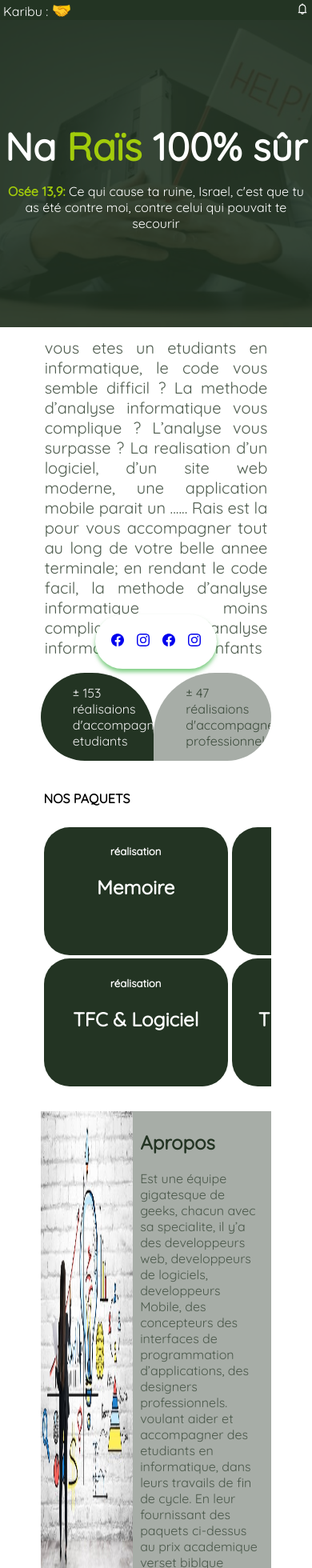
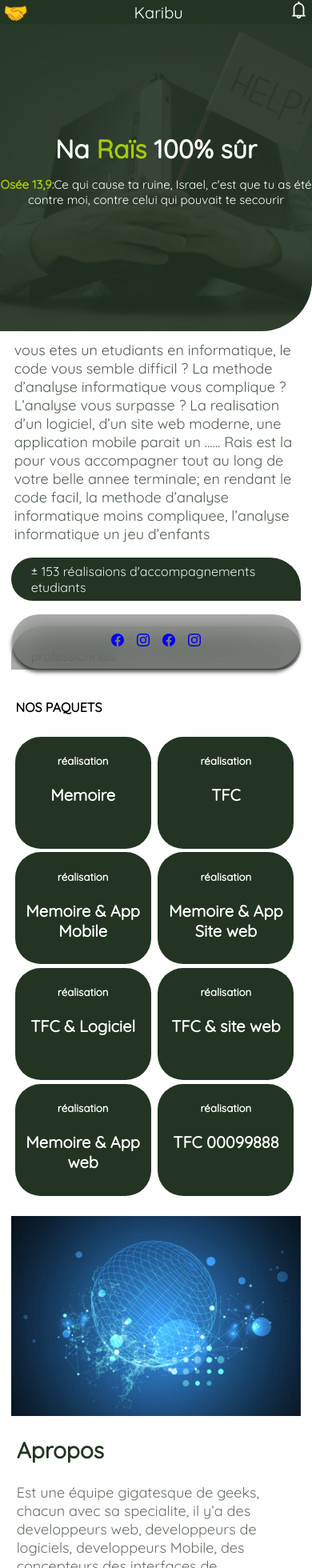
Before and after one commit to yavchris07/rais, a React (Create React App) app: page / in a window 390 px wide. Shown: the top 1960 px of the page at 80% size. Built offline with nearby package versions, Linux system fonts and the light colour scheme.

Commit message:
commit on 21st

```diff
--- a/src/components/about.js
+++ b/src/components/about.js
@@ -1,6 +1,6 @@
 import React from 'react'
 import './global.scss'
-import team from '../assets/team.JPG'
+import team from '../assets/t.jpg'
 
 export default function About() {
     return (
@@ -11,7 +11,6 @@ export default function About() {
                 <p>
                     Est une équipe gigatesque de geeks, chacun avec sa specialite, il y’a des developpeurs web, developpeurs de logiciels, developpeurs Mobile, des concepteurs des interfaces de programmation d’applications, des designers professionnels.
                     voulant aider  et accompagner des etudiants en informatique, dans leurs travails de fin de cycle. En leur fournissant des paquets ci-dessus au prix academique
-                    verset biblque
                 </p>
             </div>
         </section>
--- a/src/components/banner.js
+++ b/src/components/banner.js
@@ -7,7 +7,10 @@ export default function Banner() {
         <section id='banner'>
             <div>
                 <h2>Na <span>Raïs</span> 100% sûr </h2>
-                <p><span>Osée 13,9:</span> Ce qui cause ta ruine, Israel, c'est que tu as été contre moi, contre celui qui pouvait te secourir</p>
+                <p>
+                    <span>Osée 13,9:</span>
+                    Ce qui cause ta ruine, Israel, c'est que tu as été contre moi, contre celui qui pouvait te secourir
+                </p>
             </div>
         </section>
     )
--- a/src/components/card.js
+++ b/src/components/card.js
@@ -8,7 +8,11 @@ export default function Card() {
         <div className='cards'>
             {
                 items.map((item)=>(
-                    <div key={item.id} className='card'>
+                    <div
+                        key={item.id}
+                        className='card'
+                        background={item.bg}
+                    >
                         <h5>{item.object}</h5>
                         <h2>{item.title}</h2>
                     </div>
--- a/src/components/contacts.js
+++ b/src/components/contacts.js
@@ -23,13 +23,13 @@ export default function Contacts() {
                     <br></br>
                     <input
                         type='submit'
-                        value='Valider'
+                        value='Envoyer'
                         className="btn"
                     />
                 </form>
                 <div className="by_whatsapp">
                     <img src="" alt="" />
-                    <a href="www">Par whatsapp</a>
+                    <a href="www">Via whatsapp</a>
                 </div>
 
             </div>
--- a/src/components/data.js
+++ b/src/components/data.js
@@ -3,41 +3,49 @@ const data = [
         id: 1,
         object:"réalisation",
         title: "Memoire",
+        bg:"#233423"
     },
     {
         id: 2,
         object:"réalisation",
-        title: "TFC"
+        title: "TFC",
+        bg:"#23342366"
     },
     {
         id: 3,
         object:"réalisation",
-        title: "Memoire & App Mobile"
+        title: "Memoire & App Mobile",
+        bg:"#233423"
     },
     {
         id: 4,
         object:"réalisation",
-        title: "Memoire & App Site web"
+        title: "Memoire & App Site web",
+        bg:"#23342366;"
     },
     {
         id: 5,
         object:"réalisation",
-        title: "TFC & Logiciel"
+        title: "TFC & Logiciel",
+        bg:"#233423"
     },
     {
         id: 6,
         object:"réalisation",
-        title: "TFC & site web"
+        title: "TFC & site web",
+        bg:"#23342366"
     },
     {
         id: 7,
         object:"réalisation",
-        title: "Memoire & App web"
+        title: "Memoire & App web",
+        bg:"#233423"
     },
     {
         id: 8,
         object:"réalisation",
-        title: "TFC 00099888"
+        title: "TFC 00099888",
+        bg:"#23342366"
     }
 ];
 
--- a/src/components/global.scss
+++ b/src/components/global.scss
@@ -5,7 +5,7 @@
 }
 
 .launch{
-    background: rgb(35, 52, 35);
+    background: #233423;
     //height: 35px;
     color: #fff;
     display: flex;
@@ -84,7 +84,7 @@
         color: #efefef;
     }
     .second{
-        background: rgb(35, 52, 35, 0.4);
+        background: #23342366;
         padding: 15px 40px;
         border-top-left-radius: 7rem;
         border-top-right-radius: 5rem;
@@ -121,13 +121,12 @@
 
 //contact
 .contact{
-    width: 74%;
-    background: transparent;
+    width: 100%;
+    background: rgb(35, 52, 35, 0.7);
     margin: auto;
-    //height: 10rem;
     margin-top: 10px;
-    border: 1px solid black;
     margin-bottom: 80px;
+
     h3{
         color: rgb(35, 52, 35);
     }
@@ -210,5 +209,174 @@
 //Tablet
 //Phone
 @media screen and (max-width:600px) {
+    .launch{
+        background: rgb(35, 52, 35);
+        height: 30px;
+        span{font-size: 25px;}
+        p{
+            font-size: 20px;
+        }
+    }
+
+    #banner{
+        height: 24rem;
+        border-bottom-right-radius: 4rem;
+
+        div{
+            h2{
+                font-size: 2rem;
+                padding-top: 8.5rem;
+            }
+            P{font-size: 15px; }
+        }
+
+    }
+
+    .container{
+        width: 93%;
+        font-size: 18px;
+        padding: 2px 4px;
+        text-align: start;
+    }
+
+    //box
+    .box{
+        //background: red;
+        display: flex;
+        flex-direction: column;
+        width: 93%;
+
+        .first{
+            background: rgb(35, 52, 35);
+            padding: 7px 25px;
+        }
+        .second{
+            background: rgb(35, 52, 35, 0.4);
+            padding: 7px 25px;
+        }
+    }
+
+    //package
+    .pak{
+        width: 93%;
+        margin-bottom: 6px;
+    }
+
+    .cards{
+        grid-template-columns: repeat(2,1fr);
+        gap: 0.3rem;
+        padding: 5px;
+
+        .card{
+            width: 170px;
+            height: 140px;
+            h2{
+                font-size: 20px;
+            }
+        }
+    }
+
+    //about
+    #about{
+        background: transparent;
+        width: 93%;
+        display: flex;
+        flex-direction: column;
+        margin-top: 20px;
+
+        img{
+            width: 100%;
+        }
+        .child{
+            width: 100%;
+            padding: 2px 7px;
+
+            h1{
+                color: rgb(35, 52, 35);
+                font-size: 28px;
+            }
+            p{
+                font-size: 18px;
+                text-align: initial;
+            }
+        }
+    }
+
+    //contact
+    .contact{
+        width: 100%;
+        background: rgb(0, 0, 0,0.9);
+        margin-bottom: 1px;
+        text-align: center;
+        border-top-left-radius: 4rem;
+        padding-bottom: 1px;
+
+        h3{
+            color: #efefef;
+            font-weight: bold;
+        }
+
+        .mailing{
+            background: transparent;
+            display: flex;
+            flex-direction: column;
+            padding: 2px 0;
+            margin-bottom:80px;
+
+            form{
+                display: block;
+                background: transparent;
+                padding: 5px 30px;
+
+                input{
+                    border: 1px solid grey;
+                    outline: none;
+                    padding: 5px 80px;
+                    margin-bottom: 7px;
+                    text-align: center;
+                }
+                textarea{
+                    background: transparent;
+                    border: 1px solid grey;
+                    width: 320px;
+                }
+
+                .btn{
+                    width: 320px;
+                    height: 37px;
+                    color: #fff;
+                    background: rgb(35, 52, 35);
+                    border: 1px solid rgb(35, 52, 35);
+                    margin-top: 5px;
+                    cursor: pointer;
+                    &:hover{
+                        background: rgb(35, 52, 35,0.4);
+                        color: #fff;
+                    }
+                }
+            }
+            .by_whatsapp{
+                background: transparent;
+                padding: 10px 2px;
+                text-align: center;
+                width: 100%;
+
+                a{
+                    background: rgb(31, 136, 61);
+                    padding: 8px 110px;
+                    margin: 10px;
+                    border: none;
+                    border-radius: 2px;
+                    &:hover{
+                        background: transparent;
+                        border: 1px solid rgb(31, 136, 61);
+                        color: #fff;
+                    }
+
+                }
+            }
+
+        }
+    }
 
 }
--- a/src/components/launch.js
+++ b/src/components/launch.js
@@ -8,7 +8,8 @@ export default function Launch() {
 
     return (
         <div className='launch'>
-            <p>Karibu : <span>🤝</span></p>
+            <span>🤝</span>
+            <p>Karibu </p>
             <span>
                 <AiOutlineBell />
             </span>
--- a/src/components/navbar.scss
+++ b/src/components/navbar.scss
@@ -1,5 +1,4 @@
 :root{
-    --kolor-primary:#4a7e1d;
     --kolor-white:#fff;
     --kolor-black:#000;
     --kolor-grey: grey;
@@ -53,11 +52,19 @@
 
     .nav{
         position: fixed;
-        justify-content: space-between;
-        background: var(--kolor-white);
-          box-shadow: 0 4px 5px rgba(5, 159, 15, 0.5);
+        background: rgba(0, 0, 0,0.3);
+        box-shadow: 0 4px 5px rgba(0, 0, 0,0.7);
+        ul{
+            padding: 0.5rem 7rem;
+            background: transparent;
+            a{
+                padding: 0.5rem;
+                &hover{
+                    background: #233423;
+                }
+            }
+        }
 
-        // height: 10rem;
     }
 
 }
--- a/src/pages/accueil.scss
+++ b/src/pages/accueil.scss
@@ -9,17 +9,17 @@
 }
 .accueil{
 
-    .image{
-        width: 70%;
-        background:  transparent;
-        margin: auto;
-        margin-top: 100px;
-         text-align: center;
-        .img{
-            width: 80%;
-            margin: auto;
-        }
-    }
+    // .image{
+    //     width: 70%;
+    //     background:  transparent;
+    //     margin: auto;
+    //     margin-top: 100px;
+    //      text-align: center;
+    //     .img{
+    //         width: 80%;
+    //         margin: auto;
+    //     }
+    // }
 
     h4{
         margin-left: 14%;
@@ -30,29 +30,34 @@
 @media screen and (max-width:1024px) {
     .accueil{
 
-        .image{
-            width: 80%;
-            margin: auto;
-            margin-top: 90px;
-            img{
-                width: 80%;
-            }
+        // .image{
+        //     width: 80%;
+        //     margin: auto;
+        //     margin-top: 90px;
+        //     img{
+        //         width: 80%;
+        //     }
+        // }
+        h4{
+            margin-left: 13%;
         }
     }
 }
 @media screen and (max-width:600px) {
     .accueil{
-
-        .image{
-            width: 90%;
-            margin: auto;
-            margin-top: 80px;
-            background:transparent;
-            // :nth-child(1)
-            img{
-                width: 100%;
-                height: 100%;
-            }
+        // .image{
+        //     width: 90%;
+        //     margin: auto;
+        //     margin-top: 80px;
+        //     background:transparent;
+        //     // :nth-child(1)
+        //     img{
+        //         width: 100%;
+        //         height: 100%;
+        //     }
+        // }
+        h4{
+            margin-left: 5%;
         }
     }
 }
```
Also changed, not shown: src/assets/t.jpg (added).
